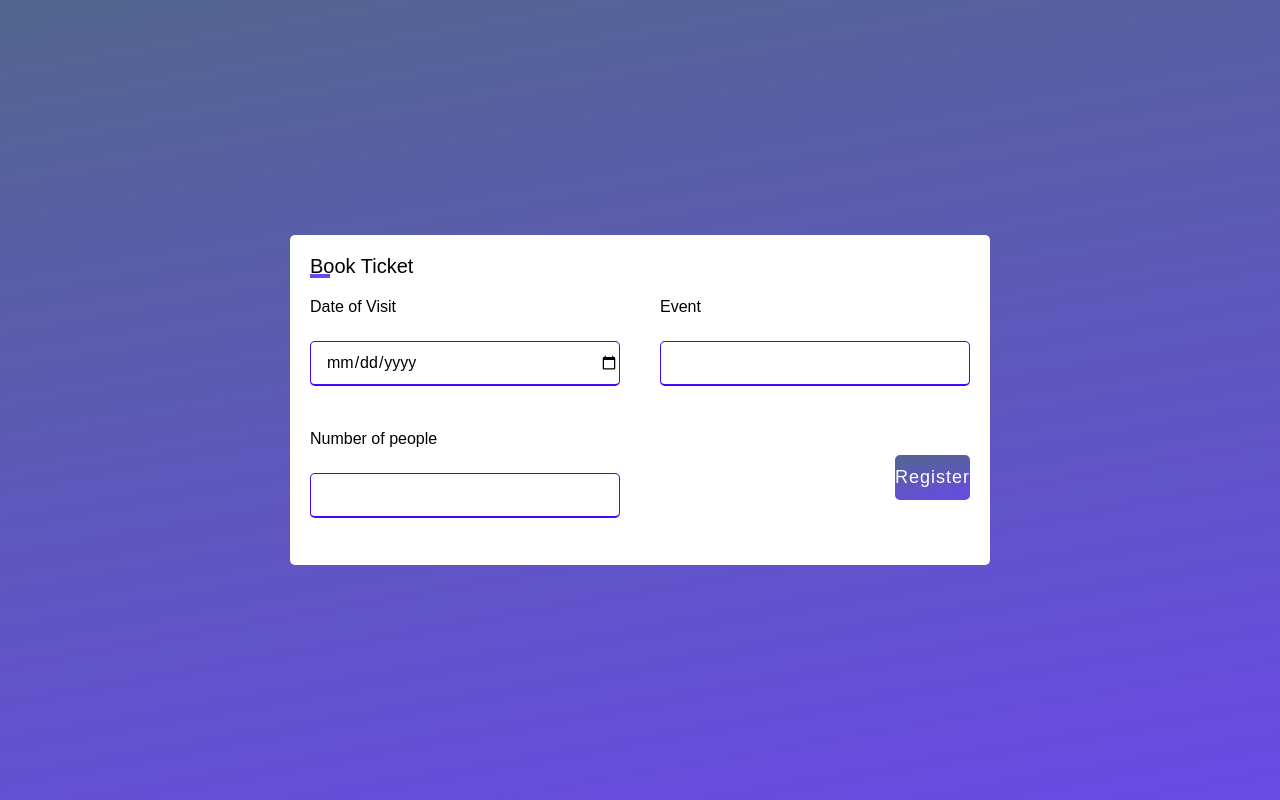
After one commit to Siddesh2002/DBMS-MiniProj, a Django app: page /bookticket in a window 1280 px wide. The commit adds this page. Run offline with Django 4.2, Linux system fonts and the light colour scheme.

Commit message:
Added BookTicket page

```diff
--- a/Museum/customer/urls.py
+++ b/Museum/customer/urls.py
@@ -7,5 +7,6 @@ urlpatterns = [
     path('login',views.login,name='login'),
     path('about',views.about,name='about'),
     path('shop',views.shop,name='shop'),
-    path('register',views.register,name='register')
+    path('register',views.register,name='register'),
+    path('bookticket',views.bookticket,name='bookticket')
 ]
--- a/Museum/customer/views.py
+++ b/Museum/customer/views.py
@@ -11,3 +11,5 @@ def shop(request):
     return render(request,'shop.html')
 def register(request):
     return render(request,'register.html')
+def bookticket(request):
+    return render(request,'book_ticket.html')
--- /dev/null
+++ b/Museum/templates/book_ticket.html
@@ -0,0 +1,41 @@
+{% load static %}
+<!DOCTYPE html>
+<html lang="en">
+<head>
+    <meta charset="UTF-8">
+    <meta http-equiv="X-UA-Compatible" content="IE=edge">
+    <meta name="viewport" content="width=device-width, initial-scale=1.0">
+    <link rel="stylesheet" href="{% static 'css\register.css'%}">
+    <title>Document</title>
+</head>
+<body>
+    <div class="container">
+        <div class="title">Book Ticket</div>
+            <form action="#">
+                <div class="user-details">
+                    <div class="input-box">
+                        <span class="details">Date of Visit</span>
+                        <input class="input-box" type="date" id="visitdate">
+                    </div>
+                    <div class="input-box">
+                        <span class="details">Event</span>
+                        <input class="input-box" list="eventlist" id="event">
+                        <datalist id="eventlist">
+                            <option value="NONE">
+                            <option value="Are We Already Living in a Cyberpunk?">
+                            <option value="Space and Time">
+                            <option value="Rawrrrr! - Jurrasic Era">
+                        </datalist>
+                    </div>
+                    <div class="input-box">
+                        <span class="details">Number of people</span>
+                        <input class="input-box" type="text" id="noofpeople">
+                    </div>
+                    <div class="button">
+                        <input type="submit" value="Register">
+                    </div>
+            </form>
+        </div>
+    </div>
+</body>
+</html>
--- a/Museum/templates/home.html
+++ b/Museum/templates/home.html
@@ -19,7 +19,7 @@
                 <ul>
                     <li><a href="#">Home</a></li>
                     <li><a href="login">Login</a></li>
-                    <li><a href="#">Book Ticket</a></li>
+                    <li><a href="bookticket">Book Ticket</a></li>
                     <li><a href="#">Events</li>
                     <li><a href="#">Profile</a></li>
                 </ul>
```
